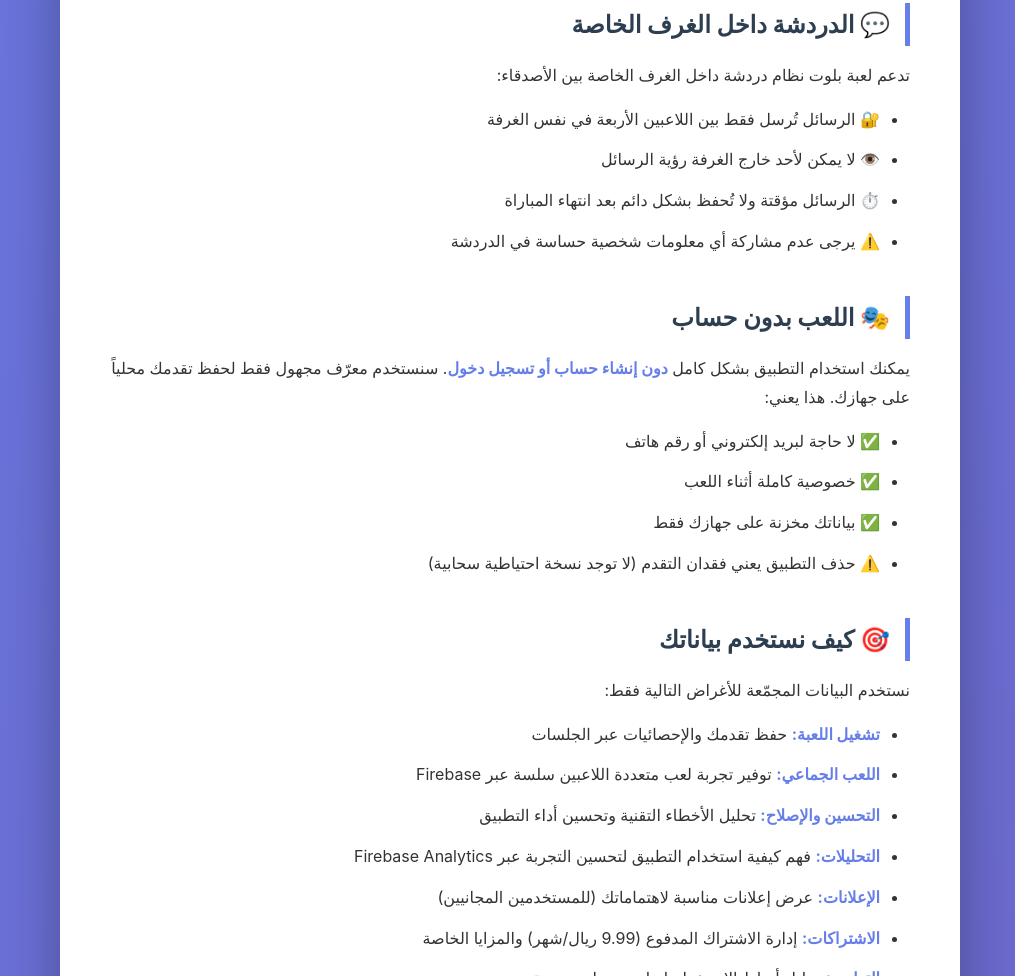
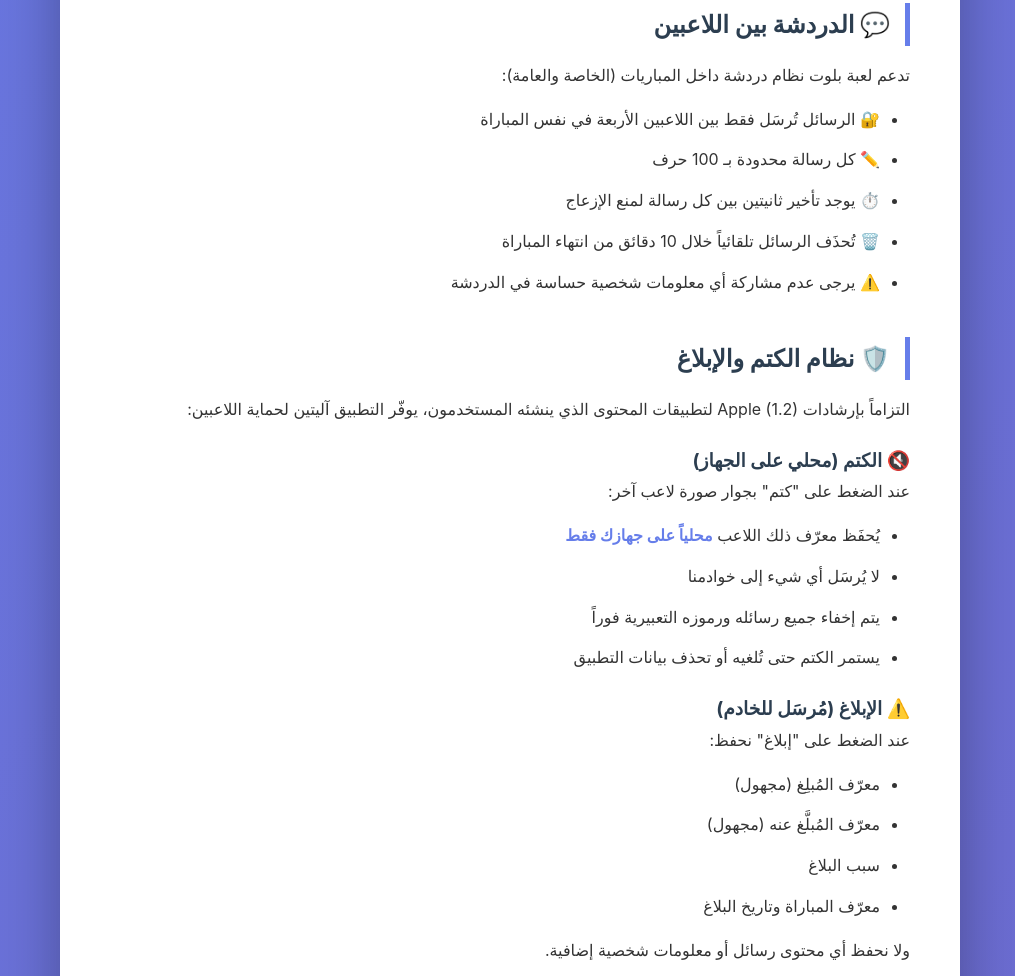
Before and after one commit to Aziz151415/meen-elghafel-privacy, a plain HTML site: page index.html in a window 1280 px wide. Shown: the part 1824-2800 px from the top of the page, without its empty margins (130-1145 px from the left). Drawn offline with Linux system fonts and the light colour scheme.

Commit message:
Add chat moderation policy section (Apple 1.2 / 1.6)
- Updated chat section to cover both private + public matches
- New section: نظام الكتم والإبلاغ
  - Local-only mute behavior (no server transmit)
  - Report flow + data we collect (anonymous IDs only)
  - 24-hour review pledge + 90-day report retention
  - Appeal rights for falsely reported users
- Date bumped to 7 مايو 2026
- Summary bullet added

Co-Authored-By: Claude Opus 4.7 (1M context) <noreply@anthropic.com>

```diff
--- a/index.html
+++ b/index.html
@@ -146,7 +146,7 @@
             <div class="logo">🎮</div>
             <h1>سياسة الخصوصية</h1>
             <h3>الإستراحة - ألعاب جماعية اونلاين</h3>
-            <p class="date">آخر تحديث: 17 أبريل 2026</p>
+            <p class="date">آخر تحديث: 7 مايو 2026</p>
         </div>
 
         <h2>📱 مقدمة</h2>
@@ -188,14 +188,48 @@
             <li>🗑️ <strong>الحذف:</strong> يمكنك تغيير أو حذف صورتك في أي وقت من إعدادات الملف الشخصي</li>
         </ul>
 
-        <h2>💬 الدردشة داخل الغرف الخاصة</h2>
-        <p>تدعم لعبة بلوت نظام دردشة داخل الغرف الخاصة بين الأصدقاء:</p>
+        <h2>💬 الدردشة بين اللاعبين</h2>
+        <p>تدعم لعبة بلوت نظام دردشة داخل المباريات (الخاصة والعامة):</p>
         <ul>
-            <li>🔐 الرسائل تُرسل فقط بين اللاعبين الأربعة في نفس الغرفة</li>
-            <li>👁️ لا يمكن لأحد خارج الغرفة رؤية الرسائل</li>
-            <li>⏱️ الرسائل مؤقتة ولا تُحفظ بشكل دائم بعد انتهاء المباراة</li>
+            <li>🔐 الرسائل تُرسَل فقط بين اللاعبين الأربعة في نفس المباراة</li>
+            <li>✏️ كل رسالة محدودة بـ 100 حرف</li>
+            <li>⏱️ يوجد تأخير ثانيتين بين كل رسالة لمنع الإزعاج</li>
+            <li>🗑️ تُحذَف الرسائل تلقائياً خلال 10 دقائق من انتهاء المباراة</li>
             <li>⚠️ يرجى عدم مشاركة أي معلومات شخصية حساسة في الدردشة</li>
         </ul>
+
+        <h2>🛡️ نظام الكتم والإبلاغ</h2>
+        <p>التزاماً بإرشادات Apple (1.2) لتطبيقات المحتوى الذي ينشئه المستخدمون، يوفّر التطبيق آليتين لحماية اللاعبين:</p>
+
+        <h3 style="color:#2c3e50;margin-top:20px;">🔇 الكتم (محلي على الجهاز)</h3>
+        <p>عند الضغط على "كتم" بجوار صورة لاعب آخر:</p>
+        <ul>
+            <li>يُحفَظ معرّف ذلك اللاعب <strong>محلياً على جهازك فقط</strong></li>
+            <li>لا يُرسَل أي شيء إلى خوادمنا</li>
+            <li>يتم إخفاء جميع رسائله ورموزه التعبيرية فوراً</li>
+            <li>يستمر الكتم حتى تُلغيه أو تحذف بيانات التطبيق</li>
+        </ul>
+
+        <h3 style="color:#2c3e50;margin-top:20px;">⚠️ الإبلاغ (مُرسَل للخادم)</h3>
+        <p>عند الضغط على "إبلاغ" نحفظ:</p>
+        <ul>
+            <li>معرّف المُبلِغ (مجهول)</li>
+            <li>معرّف المُبلَّغ عنه (مجهول)</li>
+            <li>سبب البلاغ</li>
+            <li>معرّف المباراة وتاريخ البلاغ</li>
+        </ul>
+        <p>ولا نحفظ أي محتوى رسائل أو معلومات شخصية إضافية.</p>
+
+        <h3 style="color:#2c3e50;margin-top:20px;">📋 آلية المراجعة</h3>
+        <ul>
+            <li>📧 يُرسَل ملخّص يومي بالبلاغات إلى المطوّر الساعة 8 صباحاً بتوقيت الرياض</li>
+            <li>⏰ تُراجَع البلاغات خلال 24 ساعة كحدٍّ أقصى</li>
+            <li>🚫 المخالفون يتعرضون لحظر دائم لحساباتهم</li>
+            <li>💾 تُحفَظ البلاغات لمدة 90 يوماً ثم تُحذَف تلقائياً</li>
+        </ul>
+
+        <h3 style="color:#2c3e50;margin-top:20px;">👥 حقوق المُبلَّغ عنه</h3>
+        <p>إذا تمّ الإبلاغ عنك بشكل خاطئ أو ترغب في الاعتراض، تواصل معنا عبر البريد المذكور في قسم "اتصل بنا" خلال 30 يوماً من الحظر، وسنراجع الحالة.</p>
 
         <h2>🎭 اللعب بدون حساب</h2>
         <p>يمكنك استخدام التطبيق بشكل كامل <strong>دون إنشاء حساب أو تسجيل دخول</strong>. سنستخدم معرّف مجهول فقط لحفظ تقدمك محلياً على جهازك. هذا يعني:</p>
@@ -406,6 +440,7 @@
                 <li>✅ نعرض إعلانات AdMob (يمكنك إلغاؤها بالاشتراك)</li>
                 <li>✅ المدفوعات آمنة 100% عبر Apple/Google (لا نرى معلومات بطاقتك)</li>
                 <li>✅ يمكنك حذف بياناتك في أي وقت</li>
+                <li>✅ نظام كتم وإبلاغ يحمي اللاعبين من الإساءة (مراجعة خلال 24 ساعة)</li>
                 <li>✅ نلتزم بقوانين GDPR والسعودية</li>
             </ul>
         </div>
```
